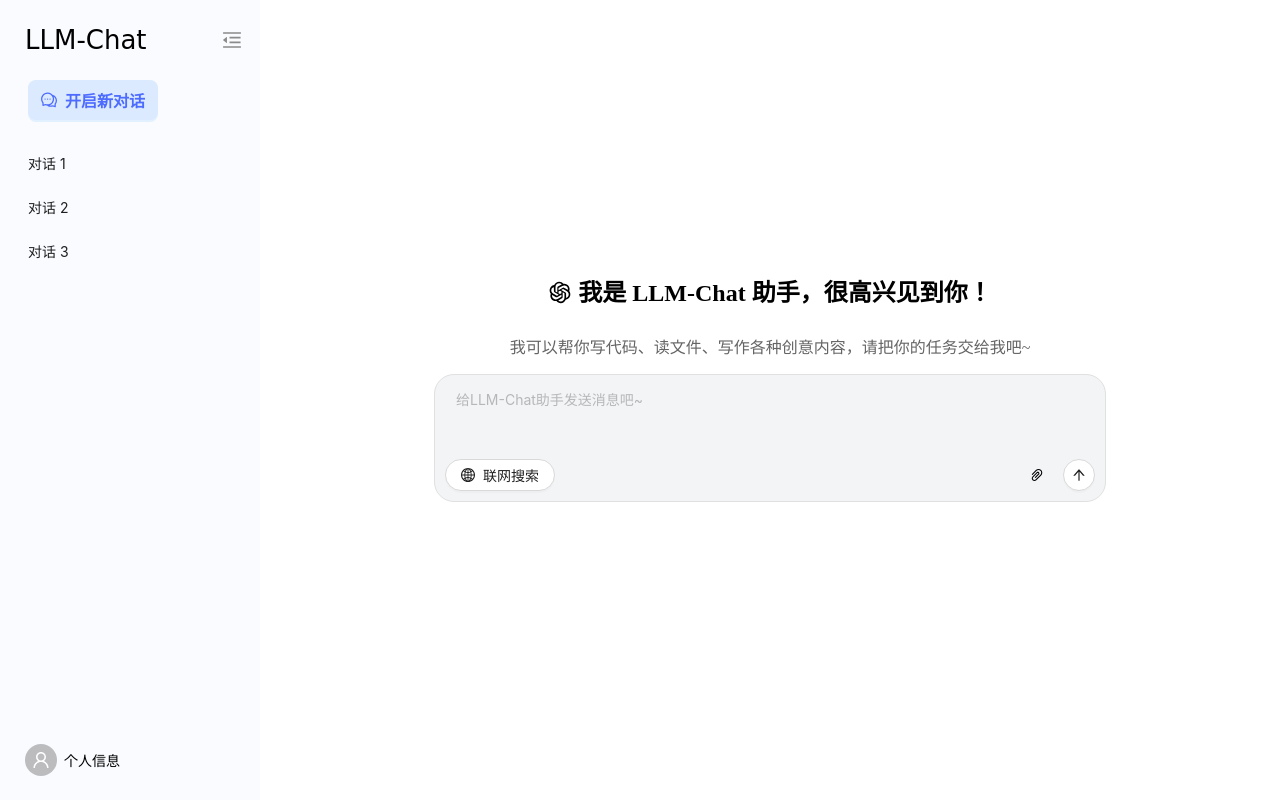
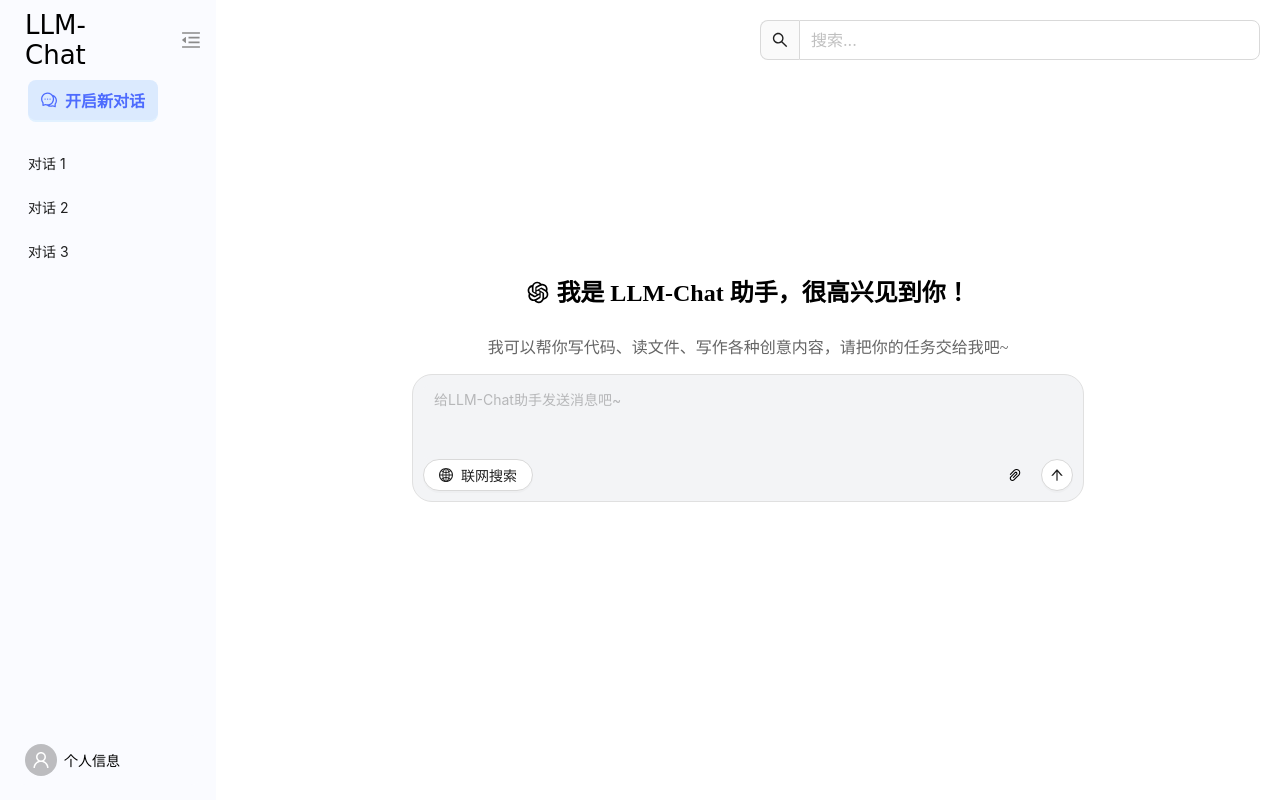
Before and after one commit to sjy0525/LLM-, a React (Vite) app: page / in a window 1280 px wide. Built offline with nearby package versions, Linux system fonts and the light colour scheme.

Commit message:
内联对话框基本页面

```diff
--- /dev/null
+++ b/src/components/InlineDialog.scss
@@ -0,0 +1,44 @@
+.InlineInput {
+    display: flex;
+    align-items: center; // 垂直居中对齐
+    width: 100%;
+    margin-bottom: 10px; // 调整底部间距
+    padding: 6px; // 增加 padding 让输入框不会完全融入
+    border: 1px solid #e0e0e0;
+    border-radius: 10px;
+    background-color: #f3f4f6; // 背景色
+
+    .InputField {
+        flex-grow: 1; // 让输入框占据剩余空间
+        background-color: #f3f4f6; // 背景色
+        border: none; // 去掉边框
+        outline: none; // 移除点击后的边框
+        box-shadow: none; // 移除阴影
+        padding: 6px 10px; // 调整 padding 让输入框更紧凑
+        border-radius: 8px; // 让输入框边角更柔和
+
+        &:focus {
+            background-color: #f3f4f6; // 确保焦点时背景色不变
+            box-shadow: none; // 去掉焦点时的阴影
+            border-color: transparent; // 去掉焦点时的边框
+        }
+
+        &:hover {
+            background-color: #f3f4f6; // 鼠标悬停时背景色不变
+        }
+    }
+
+    .Paperbutton {
+        margin-left: 10px; // 增加左右间距
+        border: none;
+        color: #000;
+
+        &:hover {
+            background-color: #d9e6ff;
+        }
+    }
+
+    button {
+        margin-left: 10px; // 为发送按钮添加间距
+    }
+}
--- /dev/null
+++ b/src/components/InlineDialog.tsx
@@ -0,0 +1,38 @@
+import React from 'react';
+import './InlineDialog.scss';
+import { Input, Button, message as antdMessage } from 'antd';
+import {
+    PaperClipOutlined,
+    ArrowUpOutlined,
+} from '@ant-design/icons';
+import { useUserStore } from '../store';
+
+const InlineInput = () => {
+    const { userName, cozeToken, botId } = useUserStore();
+
+    const handleSend = () => {
+        if (!userName || !cozeToken || !botId) {
+            antdMessage.error('请确保用户名、Token和Bot ID均已设置');
+            return;
+        }
+        // 处理发送消息后的逻辑
+    };
+    return (
+        <div className="InlineInput">
+            <Input placeholder="请搜索..." className="InputField" />
+            <Button
+                shape="circle"
+                ghost
+                icon={<PaperClipOutlined />}
+                className="Paperbutton"
+            ></Button>
+            <Button
+                shape="circle"
+                icon={<ArrowUpOutlined />}
+                onClick={handleSend}
+            ></Button>
+        </div>
+    );
+};
+
+export default InlineInput;
--- a/src/pages/ChatWelcome/chatWelcome.scss
+++ b/src/pages/ChatWelcome/chatWelcome.scss
@@ -1,15 +1,27 @@
+.chat-container {
+  position: relative;
+  width: 100vw;
+  height: 100vh;
+  display: flex;
+  justify-content: center;
+  align-items: center;
+}
+
 .chat {
   display: flex;
-  flex: 1;
   justify-content: center;
   align-items: center;
+  width: 100%;
+  height: 100%;
+}
 
 .chat-welcome {
   display: flex;
   flex-direction: column;
   align-items: center;
-    justify-content: center;
+  text-align: center;
   width: 650px;
+
   .chat-welcome-title {
     font-size: 24px;
     font-weight: bold;
@@ -20,4 +32,14 @@
     color: #656565;
   }
 }
+
+.inline-dialog {
+  position: fixed;
+  top: 10px;
+  right: 10px;
+  z-index: 1000;
+  background-color: white;
+  padding: 10px;
+  border-radius: 5px;
+  box-shadow: 0 2px 5px rgba(0, 0, 0, 0.2);
 }
--- a/src/pages/ChatWelcome/index.tsx
+++ b/src/pages/ChatWelcome/index.tsx
@@ -1,5 +1,6 @@
 import './chatWelcome.scss';
 import InputBox from '../../components/InputBox';
+import InlineDialog from '../InlineDialog/index';
 import {
   OpenAIOutlined,
 } from '@ant-design/icons';
@@ -8,11 +9,18 @@ import {
 const ChatWelcome = () => {
 
   return (
-    <div className='chat'>
-      <div className='chat-welcome'>
-        <p className='chat-welcome-title'><OpenAIOutlined /> 我是 LLM-Chat 助手，很高兴见到你！</p>
-        <p className='chat-welcome-content'>我可以帮你写代码、读文件、写作各种创意内容，请把你的任务交给我吧~</p>
-        <InputBox />
+    <div className="chat-container">
+      <InlineDialog />
+      <div className="chat">
+        <div className="chat-welcome">
+          <p className="chat-welcome-title">
+            <OpenAIOutlined /> 我是 LLM-Chat 助手，很高兴见到你！
+          </p>
+          <p className="chat-welcome-content">
+            我可以帮你写代码、读文件、写作各种创意内容，请把你的任务交给我吧~
+          </p>
+          <InputBox />
+        </div>
       </div>
     </div>
   )
--- /dev/null
+++ b/src/pages/InlineDialog/index.tsx
@@ -0,0 +1,53 @@
+import React, { useState } from "react";
+import { SearchOutlined } from "@ant-design/icons";
+import { Input, Modal, Space } from "antd";
+import InlineInput from '../../components/InlineDialog';
+import './inlineDialog.scss'
+
+
+const InlineDialog: React.FC = () => {
+    const [isModalOpen, setIsModalOpen] = useState(false);
+
+
+    const handleOpenModal = () => {
+        setIsModalOpen(true);
+    };
+
+    const handleCloseModal = () => {
+        setIsModalOpen(false);
+    };
+
+    return (
+        <>
+            {/* 右上角搜索框 */}
+            <div className="inline-dialog">
+                <Space direction="vertical" size="middle">
+                    <Space.Compact size="large">
+                        <Input
+                            addonBefore={<SearchOutlined />}
+                            onClick={handleOpenModal}
+                            placeholder="搜索..."
+                            style={{ width: 500 }}
+                        />
+                    </Space.Compact>
+                </Space>
+            </div>
+
+            {/* 居中弹出层 */}
+            <Modal
+                open={isModalOpen}
+                onCancel={handleCloseModal} // 点击灰色区域关闭
+                footer={null} // 不需要底部按钮
+                centered // 让弹窗居中
+                maskClosable={true} // 点击遮罩层可关闭
+                width={600} // 设置宽度
+            >
+                <div style={{ textAlign: "center", padding: "20px" }}>
+                    <InlineInput />
+                </div>
+            </Modal>
+        </>
+    );
+};
+
+export default InlineDialog;
--- /dev/null
+++ b/src/pages/InlineDialog/inlineDialog.scss
@@ -0,0 +1,4 @@
+.inline-dialog {
+    border: none; // 去掉外层 div 的边框
+    box-shadow: none; // 去掉阴影
+}
```
Lines whose indentation alone changed are shown as unchanged.
